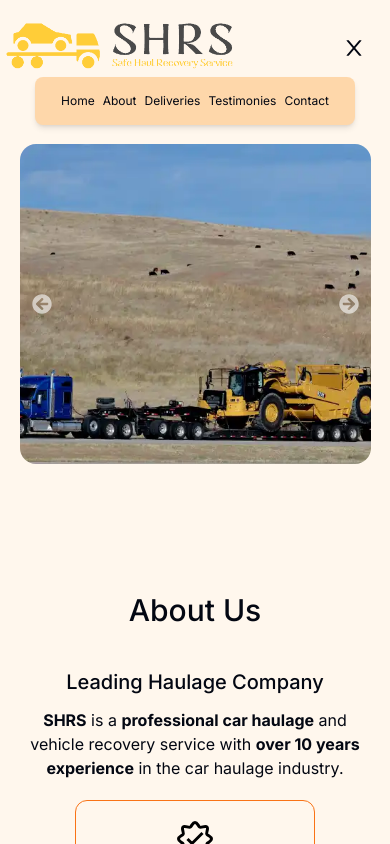
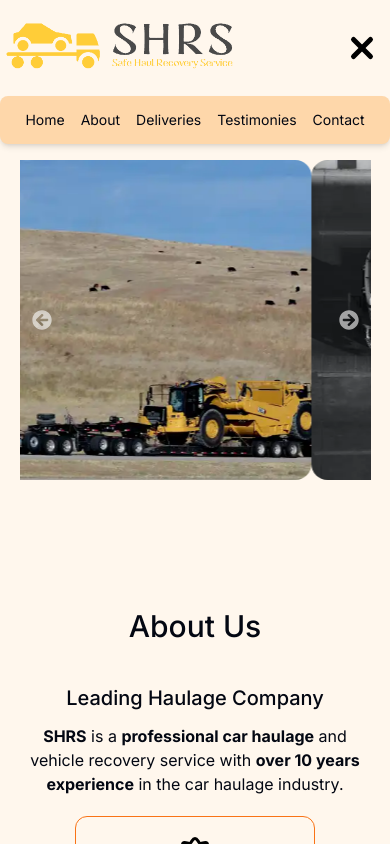
Before and after one commit to LoukaC/SafeHaulRecoveryService, a Next.js app in the folder SHRS/: page / in a window 390 px wide. Both pictures are taken after a click on the icon 354 px from the left and 48 px from the top of the page. Shown: the top 844 px of the page. Built offline with nearby package versions, Linux system fonts and the light colour scheme.

Commit message:
menu-button header: menu

```diff
--- a/SHRS/package.json
+++ b/SHRS/package.json
@@ -9,6 +9,7 @@
     "lint": "next lint"
   },
   "dependencies": {
+    "framer-motion": "^10.16.5",
     "next": "14.0.2",
     "react": "^18",
     "react-dom": "^18",
--- a/SHRS/src/app/components/header.tsx
+++ b/SHRS/src/app/components/header.tsx
@@ -4,24 +4,17 @@ import Image from 'next/image'
 import React, { useState } from 'react'
 import { links } from '../lib/data'
 import Link from 'next/link'
-import { AiOutlineMenu, AiOutlineClose } from "react-icons/ai"
+import MenuButton from './menu-button'
+import { motion } from 'framer-motion'
 
 export default function Header() {
 
-    const [showMenu, setShowMenu] = useState(false)
-
-    const handleMenu = () => {
-        setShowMenu(!showMenu)
-    }
-
-
-
-
+    const [isOpen, setOpen] = useState(false);
 
   return (
-    <header className='fixed w-full bg-orange-50 h-24 z-[99] lg:w-[80%] lg:left-1/2 lg:-translate-x-1/2'>
-        <nav className='h-full w-full'>
-            <div className='flex justify-between items-center h-full'>
+    <header className='flex justify-center items-center w-full bg-orange-50 h-24 '>
+        <nav className='flex-col w-full h-full'>
+            <div className='flex justify-between items-center h-full w-full'>
                 <Link href='/'>
                     <Image
                         src='/logo.png'
@@ -32,7 +25,6 @@ export default function Header() {
                         className='cursor-pointer'
                     />
                 </Link>
-                <div>
                     <ul className='hidden text-sm md:flex gap-2 mr-6 md:gap-4 md:text-lg transition '>
                         {links.map(link => (
                             <li key={link.hash}>
@@ -42,27 +34,27 @@ export default function Header() {
                                 </li>
                         ))}
                     </ul>
-                    <div>
-                        { showMenu ?(
-                            <AiOutlineClose
-                                className='md:hidden text-2xl cursor-pointer mr-6'
-                                cursor='pointer'
-                                onClick={handleMenu}
+                    <MenuButton className='md:hidden mr-4 cursor-pointer'
+                        isOpen={isOpen}
+                        onClick={() => setOpen(!isOpen)}
+                        strokeWidth="5"
+                        color="#000"
+                        lineProps={{ strokeLinecap: "round" }}
+                        transition={{ type: "spring", stiffness: 260, damping: 20 }}
+                        width="24"
+                        height="24"
                     />
-                        ) : (
-                            <AiOutlineMenu
-                                className='md:hidden text-2xl cursor-pointer mr-6'
-                                onClick={handleMenu}
-                         />
-                        )}
             </div>
-                    <div className={
-                        showMenu
-                        ? 'fixed right-[50%] translate-x-[50%] top-[4.8rem] w-[20rem] h-12 bg-orange-200 rounded-lg shadow-md'
+             <motion.div
+                className={
+                   isOpen
+                    ? 'h-12 bg-orange-200 rounded-lg shadow-md '
                     : 'hidden'}
+                initial={{ opacity: 0, y: -100 }}
+                animate={{ opacity: isOpen ? 1 : 0, y: isOpen ? 0 : -100 }}
             >
-                            <div className='fixed w-full left-1/2 -translate-x-1/2 top-1/2 -translate-y-1/2  '>
-                                <ul className='w-full flex justify-center items-center gap-2 text-xs'>
+                <div className='h-full w-full flex justify-center items-center'>
+                    <ul className='w-full flex justify-center items-center gap-4 text-sm'>
                         {links.map(link => (
                             <li key={link.hash}>
                                 <Link href={link.hash}>
@@ -72,9 +64,7 @@ export default function Header() {
                         ))}
                     </ul>
                 </div>
-                    </div>
-                </div>
-            </div>
+             </motion.div>
         </nav>
     </header>
   )
--- /dev/null
+++ b/SHRS/src/app/components/menu-button.tsx
@@ -0,0 +1,110 @@
+import React from 'react'
+import { motion, Transition, SVGMotionProps } from "framer-motion";
+
+
+type MenuButtonProps = {
+  isOpen?: boolean;
+  color?: string;
+  strokeWidth?: string | number;
+  transition?: Transition | null;
+  lineProps?: any;
+  width?: string | number;
+  height?: string | number;
+  onClick: () => void;
+  className: string;
+}
+
+
+export default function MenuButton({
+  isOpen = false,
+  width = 24,
+  height = 24,
+  strokeWidth = 1,
+  color = "#000",
+  transition = null,
+  lineProps = null,
+  onClick,
+
+  ...props
+}: MenuButtonProps) {
+
+    const variant = isOpen ? "opened" : "closed";
+    const top = {
+        closed: {
+        rotate: 0,
+        translateY: 0
+        },
+        opened: {
+        rotate: 45,
+        translateY: 2
+        }
+    };
+    const center = {
+        closed: {
+        opacity: 1
+        },
+        opened: {
+        opacity: 0
+        }
+    };
+    const bottom = {
+        closed: {
+        rotate: 0,
+        translateY: 0
+        },
+        opened: {
+        rotate: -45,
+        translateY: -2
+        }
+    };
+    lineProps = {
+        stroke: color,
+        strokeWidth: strokeWidth as number,
+        vectorEffect: "non-scaling-stroke",
+        initial: "closed",
+        animate: variant,
+        transition,
+        ...lineProps
+    };
+    const unitHeight = 4;
+    const unitWidth = (unitHeight * (width as number)) / (height as number);
+
+
+
+  return (
+    <motion.svg
+      viewBox={`0 0 ${unitWidth} ${unitHeight}`}
+      overflow="visible"
+      preserveAspectRatio="none"
+      width={width}
+      height={height}
+      onClick={onClick}
+      {...props}
+    >
+      <motion.line
+        x1="0"
+        x2={unitWidth}
+        y1="0"
+        y2="0"
+        variants={top}
+        {...lineProps}
+      />
+      <motion.line
+        x1="0"
+        x2={unitWidth}
+        y1="2"
+        y2="2"
+        variants={center}
+        {...lineProps}
+      />
+      <motion.line
+        x1="0"
+        x2={unitWidth}
+        y1="4"
+        y2="4"
+        variants={bottom}
+        {...lineProps}
+      />
+    </motion.svg>
+  );
+}
--- a/SHRS/src/app/page.tsx
+++ b/SHRS/src/app/page.tsx
@@ -5,7 +5,7 @@ import Work from "./components/work";
 
 export default function Page() {
   return (
-    <main className=" h-[3000px] flex-col justify-center pt-36 md:pt-28">
+    <main className=" h-[3000px] flex-col justify-center pt-16 md:pt-8">
       <Home />
       <About />
       <Work />
--- a/SHRS/tailwind.config.ts
+++ b/SHRS/tailwind.config.ts
@@ -13,8 +13,12 @@ const config: Config = {
         'gradient-conic':
           'conic-gradient(from 180deg at 50% 50%, var(--tw-gradient-stops))',
       },
+      translate: {
+        '1/2': '50%',
+      },
     },
   },
+  variants: {},
   plugins: [],
 }
 export default config
```
Also changed, not shown: 1 other file (tests, documents, lock files or other folders). Lines whose indentation alone changed are shown as unchanged.
